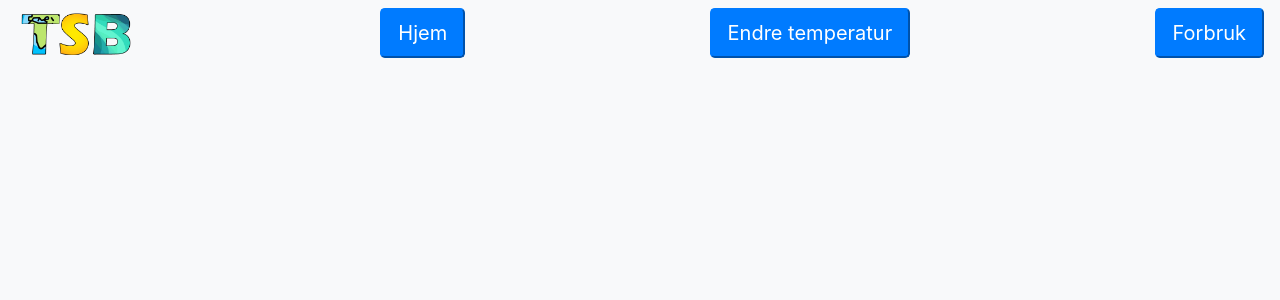
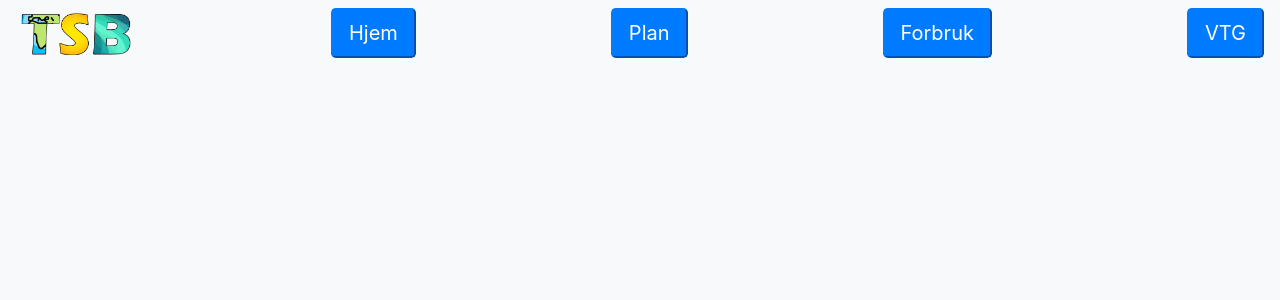
Before and after one commit to taraldv/TSBApp, a PHP site: template app/view/nav.php in a window 1280 px wide. Shown: the top 300 px of the page. Run offline with PHP 8.4, Linux system fonts and the light colour scheme; the template is opened without the code that fills it, so the values that code supplies are empty; some libraries are stand-ins or nearby versions.

Commit message:
Update nav.php

```diff
--- a/app/view/nav.php
+++ b/app/view/nav.php
@@ -4,6 +4,7 @@ $action = $this->getAction();
 <nav class="navbar navbar-light bg-light">
 	<img style='width: 120px' src="/img/logo2.png">
     <a href="/"><button class="btn-lg btn-primary" type="button">Hjem</button></a>
-    <a href="/temperatur"><button class="btn-lg btn-primary" type="button">Endre temperatur</button></a>
+    <a href="/temperatur"><button class="btn-lg btn-primary" type="button">Plan</button></a>
     <a href="/"><button class="btn-lg btn-primary" type="button">Forbruk</button></a>
+    <a href="/"><button class="btn-lg btn-primary" type="button">VTG</button></a>
 </nav>
```
